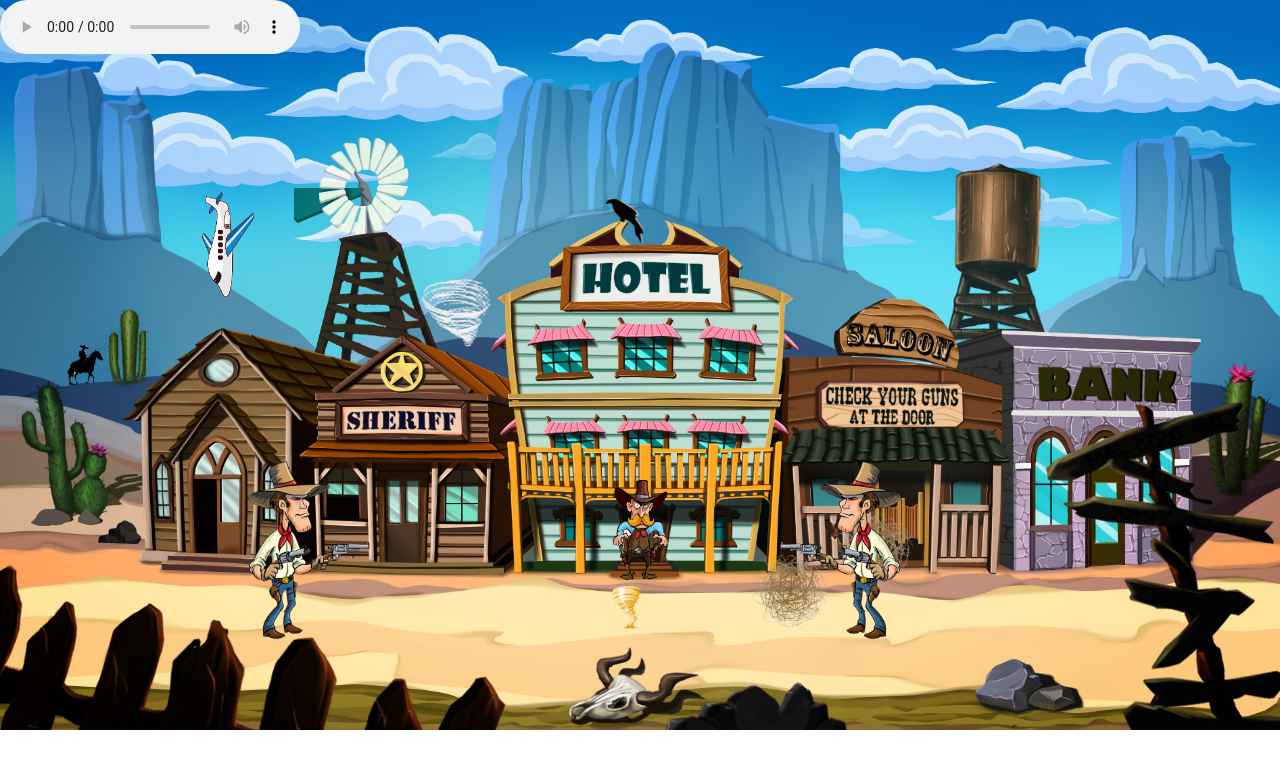
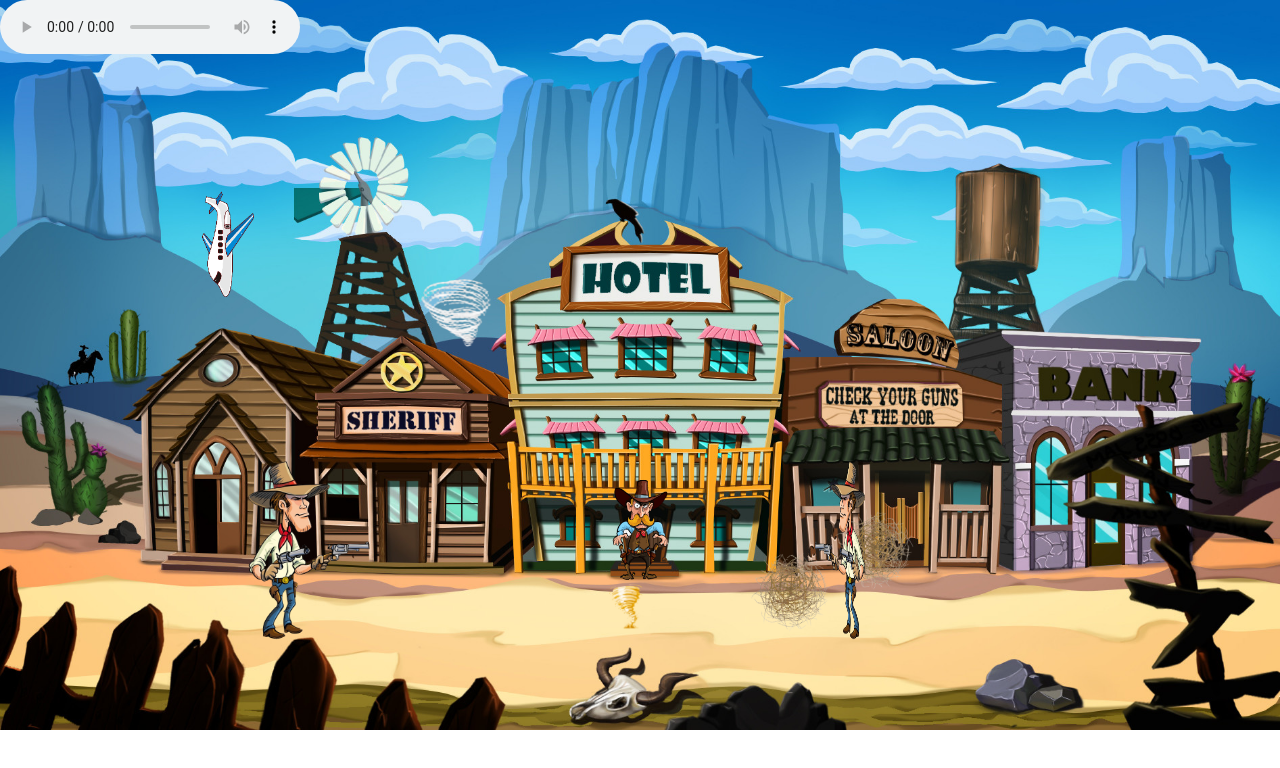
Before and after one commit to Annakhinikadze/animation, a plain HTML site: page index.html in a window 1280 px wide. Drawn offline with Linux system fonts and the light colour scheme.

Commit message:
updated cowboy

```diff
--- a/index.html
+++ b/index.html
@@ -10,7 +10,7 @@
         <div class="Wraper">
             <img class="background-picture" src="images/WildWest.jpg" alt="Desert">
             <img class="cowboy" src="images/cowboy1.png" alt="Cowboy">
-            <img class="cowboy2" src="images/cowboy22.png" alt="Cowboy">
+            <img class="cowboy2 flip" src="images/cowboy1.png" alt="Cowboy">
             <img class="shopowner" src="images/shopowner.png" alt="shopowner">
             <img class="rollingdust" src="images/dust1.png" alt="dust">
             <img class="rollingdust2" src="images/dust1.png" alt="dust">
```
